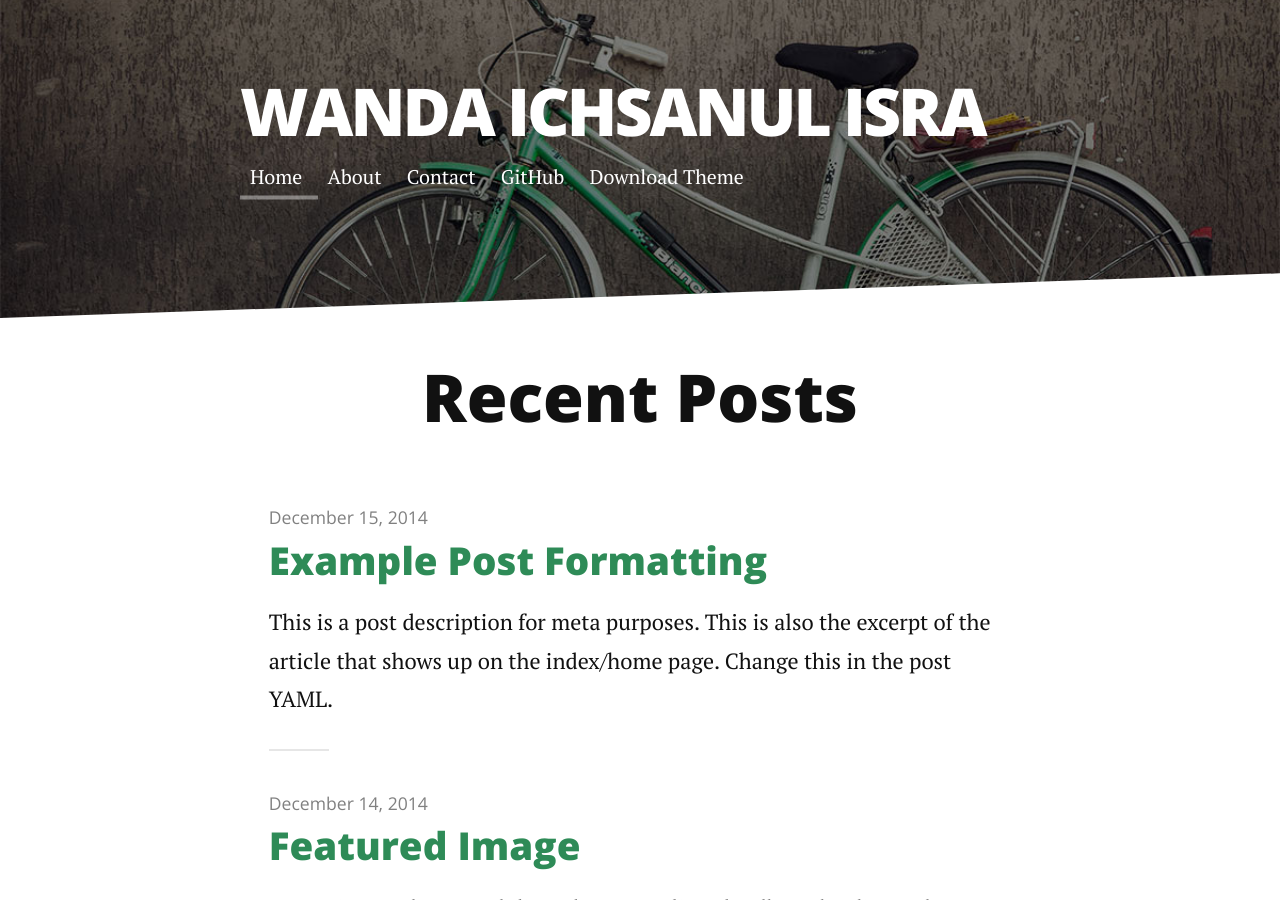
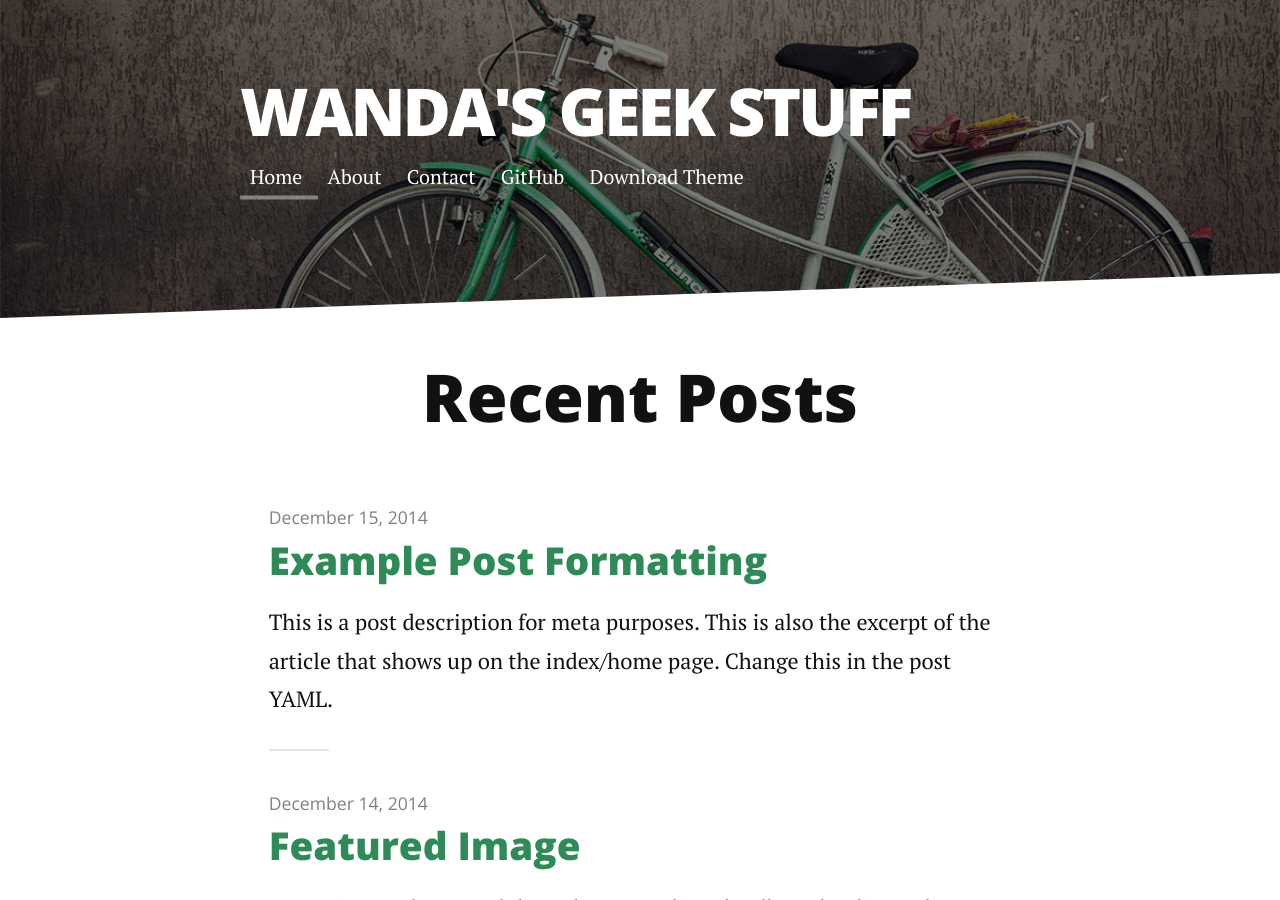
Before and after one commit to wlisrausr/wlisra.github.io, a Jekyll site: the page built from index.html, in a window 1280 px wide and 900 px high. Built offline with Jekyll 4.4.1, drawn with Linux system fonts in a browser that asks for light colours; nearby versions of some CDN libraries; the list of posts is cut into pages by our own code; part of the change alters nothing that is shown.

Commit message:
- Change title - Remove twitter & facebook - Add linkedin & stackoverflow

```diff
--- a/_config.yml
+++ b/_config.yml
@@ -1,4 +1,4 @@
-title: Wanda Ichsanul Isra
+title: Wanda's Geek Stuff
 description: Wanda Ichsanul Isra's blog that related to his geek life
 
 url: https://wlisrausr.github.io/
@@ -21,8 +21,8 @@ navigation:
 
 social:
    github: wlisrausr
-   twitter: wlisrausr
-   facebook: wlisrausr
+   stackoverflow: 7152771/wlisrausr
    email: wandaisra@gmail.com
+   linkedin: wlisrausr
 
 google_analytics: "UA-58263416-1"
```
